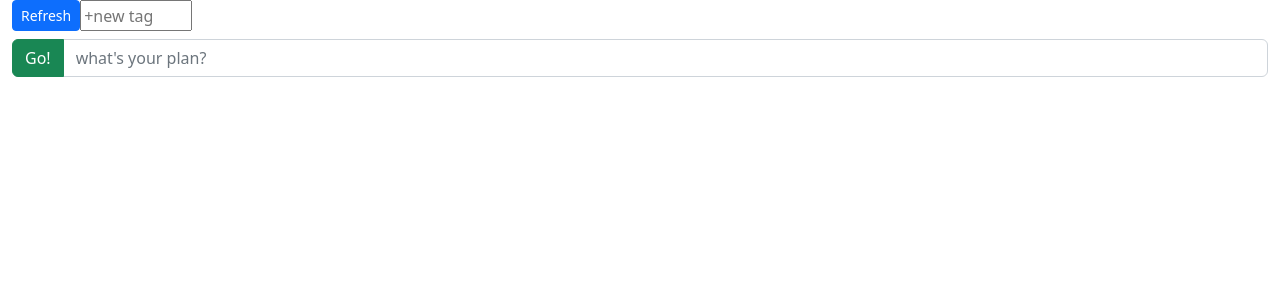
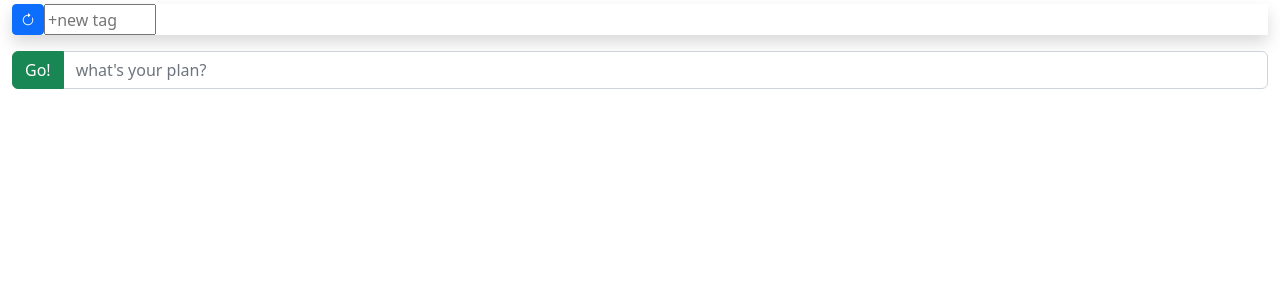
Before and after one commit to wenhoujx/timr, a React (Vite) app: page / in a window 1280 px wide. Shown: the top 300 px of the page. Built offline with nearby package versions, Linux system fonts and the light colour scheme.

Commit message:
add bootstrap icon

```diff
--- a/package.json
+++ b/package.json
@@ -10,6 +10,7 @@
   },
   "dependencies": {
     "bootstrap": "^5.2.3",
+    "bootstrap-icons": "^1.10.2",
     "lodash": "^4.17.21",
     "react": "^18.2.0",
     "react-bootstrap": "^2.6.0",
--- a/src/App.jsx
+++ b/src/App.jsx
@@ -1,4 +1,4 @@
-import { useState, useReducer } from 'react'
+import { useState, useReducer, useEffect } from 'react'
 import { Container } from 'react-bootstrap'
 import { NewTask } from './components/NewTask'
 import { toggleTask as toggleTaskStatus, newTask, updateTaskTitle, endTask, addTaskTag, removeTaskTag, getTagTime } from './utils/utils'
@@ -98,9 +98,10 @@ function App() {
   const [state, dispatch] = useReducer(reducer, JSON.parse(localStorage.getItem(TODO_APP)) || { tasks: {}, tags: {} })
   const [showTags, setShowTags] = useState(false)
   const [currentTaskId, setCurrentTaskId] = useState(null)
-  // useEffect(() => {
-  //   localStorage.setItem(TASKS, JSON.stringify(state))
-  // }, [state])
+
+  useEffect(() => {
+    localStorage.setItem(TODO_APP, JSON.stringify(state))
+  }, [state])
 
   return (
     <Container fluid>
@@ -121,7 +122,7 @@ function App() {
           }
         })}
       />
-      <div className='mb-2'>
+      <div className='mt-1 mb-3 shadow'>
         <TagList
           tags={state.tags}
           addTag={tag => dispatch({ type: ACTIONS.ADD_TAG, payload: { tag } })}
--- a/src/components/TagList.jsx
+++ b/src/components/TagList.jsx
@@ -1,5 +1,5 @@
-import _ from 'lodash'
-import { useState } from 'react'
+import _, { throttle } from 'lodash'
+import { useEffect, useState } from 'react'
 import { Button } from "react-bootstrap"
 import { formatTime } from '../utils/utils'
 
@@ -15,17 +15,19 @@ export function TagList({ tags, getTagTime, addTag, removeTag }) {
             return
         }
         addTag(value)
-        setTimes(prev => [...prev, [value, 0]])
         setValue("")
     }
-
+    useEffect(() => {
+        setTimes(computeTimes(tags, getTagTime))
+    }, [tags])
     const refreshTimes = () => {
         setTimes(computeTimes(tags, getTagTime))
     }
+
     return (
         <div className='d-flex justify-content-start flex-wrap'
         >
-            <Button size='sm' onClick={refreshTimes}>Refresh</Button>
+            <Button size='sm' onClick={refreshTimes}><i className='icon bi-arrow-clockwise'/></Button>
             <input
                 style={{ width: '7rem' }}
                 placeholder='+new tag'
--- a/src/main.jsx
+++ b/src/main.jsx
@@ -2,6 +2,7 @@ import React from 'react'
 import ReactDOM from 'react-dom/client'
 import App from './App'
 import 'bootstrap/dist/css/bootstrap.min.css';
+import "bootstrap-icons/font/bootstrap-icons.css";
 
 ReactDOM.createRoot(document.getElementById('root')).render(
   <React.StrictMode>
```
Also changed, not shown: 1 other file (tests, documents, lock files or other folders).
